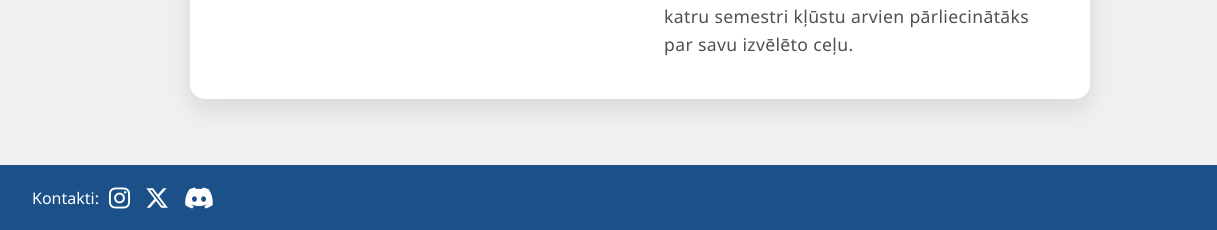
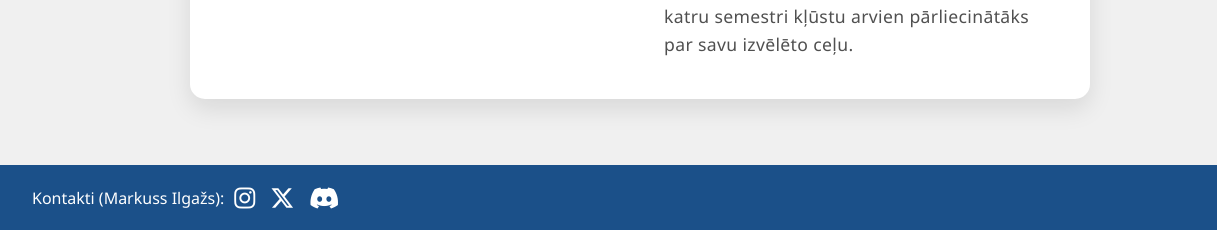
Before and after one commit to MarcusIl/marcusil.github.io, a plain HTML site: page parmani.html in a window 1280 px wide. Shown: the part 570-800 px from the top of the page, 0-1217 px from the left. Drawn offline with Linux system fonts and the light colour scheme; grey boxes are pictures that could not be loaded.

Commit message:
Update parmani.html

```diff
--- a/parmani.html
+++ b/parmani.html
@@ -19,7 +19,7 @@
 
         <div class="mobile-footer-content">
           <div class="footer-left">
-            <span>Kontakti:</span>
+            <span>Kontakti (Markuss Ilgažs):</span>
             <div class="social-icons">
               <a href="https://www.instagram.com/softboimarc/" target="_blank" aria-label="Instagram">
                 <i class="fab fa-instagram"></i>
@@ -63,7 +63,7 @@
 
   <footer>
     <div class="footer-left">
-      <span>Kontakti: </span>
+      <span>Kontakti (Markuss Ilgažs): </span>
       <div class="social-icons">
         <a href="https://www.instagram.com/softboimarc/" target="_blank" aria-label="Instagram">
           <i class="fab fa-instagram"></i>
```
